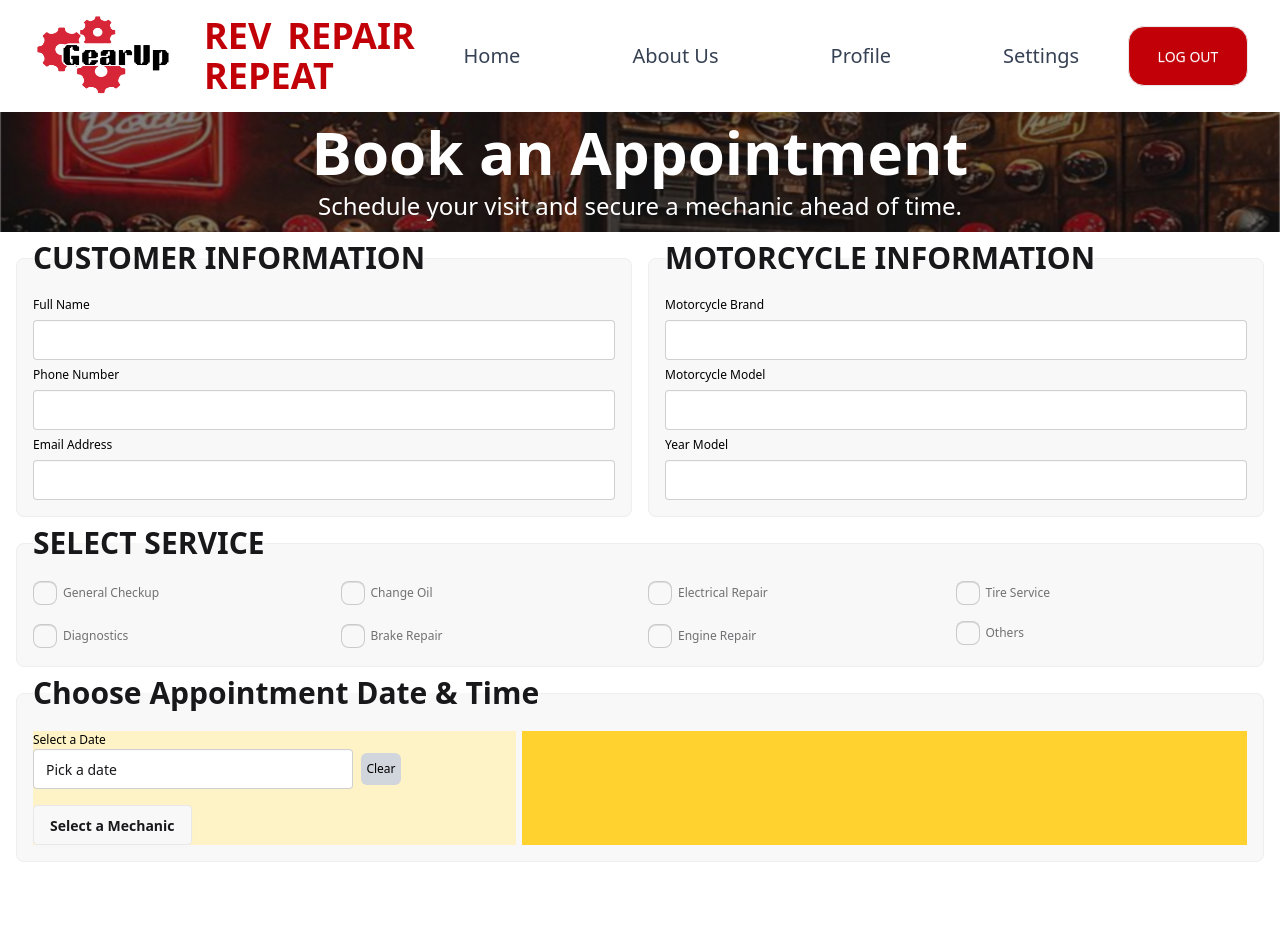
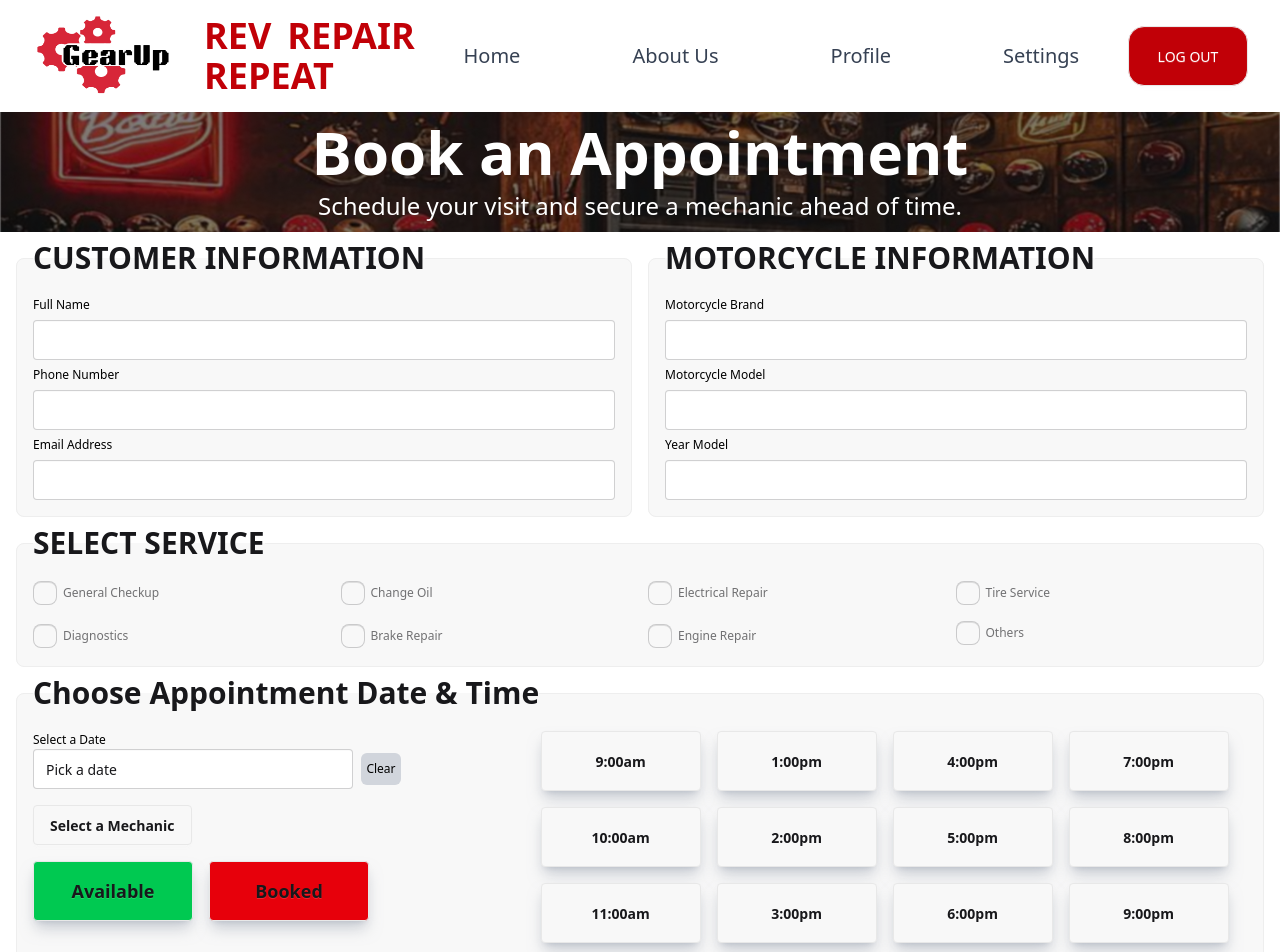
Before and after one commit to jellyayce/practice, a React (Vite) app in the folder my-project/: page /AppointmentPage in a window 1280 px wide. Shown: the top 952 px of the page. Before the commit the page ends 862 px from the top, so only its background shows below. Built offline with nearby package versions, Linux system fonts and the light colour scheme.

Commit message:
Added the buttons for selecting appointment time

```diff
--- a/my-project/src/components/AppointmentPage.jsx
+++ b/my-project/src/components/AppointmentPage.jsx
@@ -1,6 +1,7 @@
 import { useState, useEffect, useRef } from "react";
 import "cally";
 import Navbar from './Navbar'
+import Button from "./Button";
 
 export default function AppointmentPage() {
     const [othersChecked, setOthersChecked] = useState(false);
@@ -28,6 +29,8 @@ export default function AppointmentPage() {
     function handleClearButton(){
         setDate("Pick a date");
     }
+
+    const buttons = ["9:00am","10:00am","11:00am","1:00pm","2:00pm","3:00pm","4:00pm","5:00pm","6:00pm","7:00pm","8:00pm","9:00pm"]
 
   return (
     <div>
@@ -109,10 +112,10 @@ export default function AppointmentPage() {
                 </div>
             </fieldset>
         </div>
-        <div className='flex px-4'>
+        <div className='flex px-4 pb-4'>
             <fieldset className="fieldset bg-base-200 border-base-300 rounded-box w-screen border p-4 flex flex-row">
                 <legend className="fieldset-legend text-3xl font-extrabold">Choose Appointment Date & Time</legend>
-                <div className="flex flex-col gap-4 w-2/5 bg-amber-100">
+                <div className="flex flex-col gap-4 w-2/5">
                     <div>
                         <label className="label text-black">Select a Date</label>
                         <div className="flex flex-row gap-2 items-center">
@@ -134,9 +137,17 @@ export default function AppointmentPage() {
                             <li><a>John Doink</a></li>
                         </ul>
                     </details>
+                    <div className="flex gap-4">
+                        <button className="btn w-40 h-15 shadow-lg shadow-gray-400/50 bg-green-500 text-lg ">Available</button>
+                        <button className="btn w-40 h-15 shadow-lg shadow-gray-400/50 bg-red-600 text-lg">Booked</button>
+                    </div>
                 </div>
-                <div className="flex w-3/5 bg-amber-300">
-
+                <div className="flex w-3/5 items-center justify-center">
+                    <div className="grid grid-flow-col grid-rows-3 gap-4">
+                        {buttons.map((button) => (
+                            <Button label={button}></Button>
+                        ))}
+                    </div>
                 </div>
             </fieldset>
         </div>
--- /dev/null
+++ b/my-project/src/components/Button.jsx
@@ -0,0 +1,17 @@
+import React, { useState } from 'react'
+
+export default function Button({label}) {
+    const [isSelected, setIsSelected] = useState(false);
+
+    function handleSelect(){
+        if(isSelected){
+            setIsSelected(false);
+        }else{
+            setIsSelected(true);
+        }
+    }
+
+  return (
+    <input type="button" value={label} onClick={handleSelect} className={`btn w-40 h-15 shadow-lg shadow-gray-400/50 ${isSelected ? "bg-green-500" : "none"}`} />
+  )
+}
```
